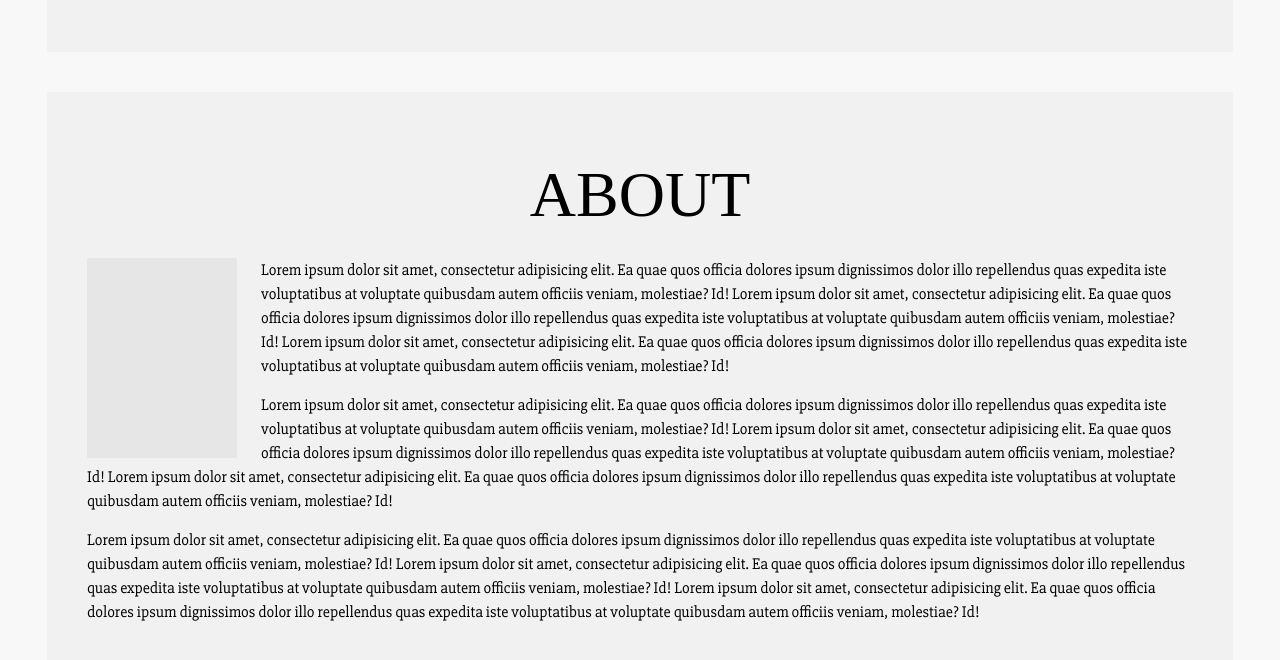
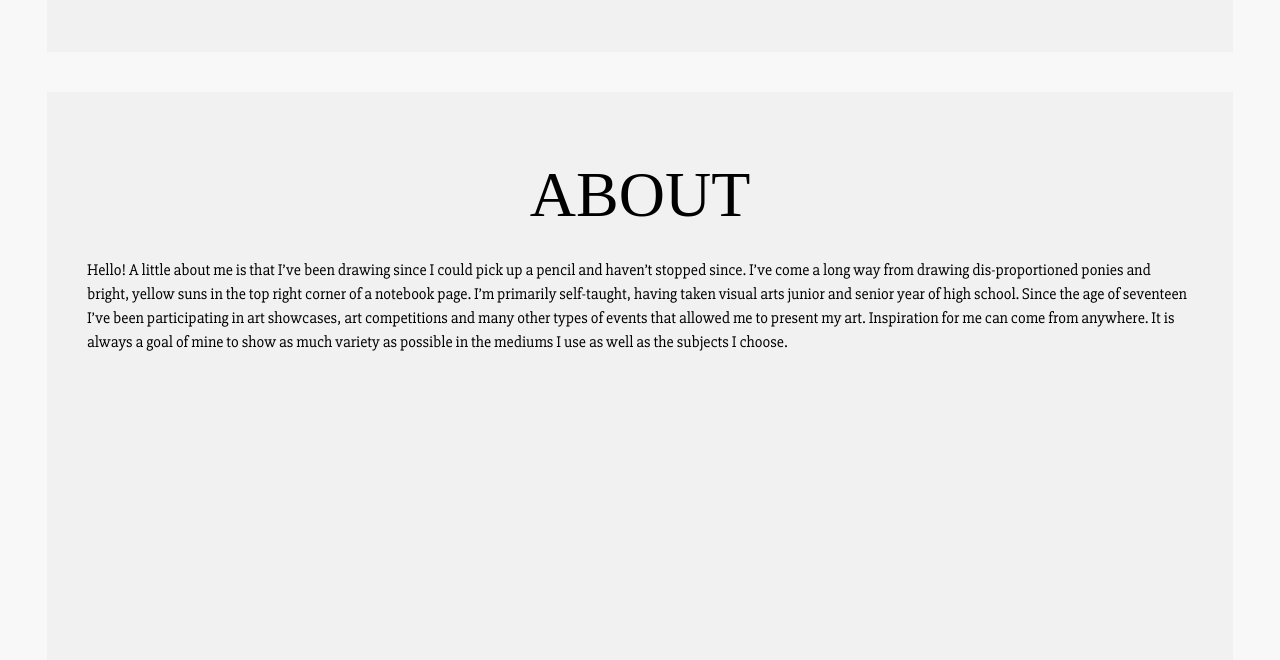
Before and after one commit to rmedina423/alicia-robles-art, a Jekyll site: the page built from index.html, in a window 1280 px wide and 900 px high, scrolled down 808 px. Shown: the top 660 px of the window. Built offline with Jekyll 4.4.1, drawn with Linux system fonts in a browser that asks for light colours; nearby versions of some CDN libraries; some web fonts are replaced; library files that are not in the unit come from our copies; comment, search, counter and statistics services are not loaded.

Commit message:
add text and remove profile img

```diff
--- a/_includes/about.html
+++ b/_includes/about.html
@@ -1,4 +1,4 @@
-<div class="about">
+<!-- <div class="about">
 
 	<div class="title">
 		<h1>about</h1>
@@ -6,28 +6,25 @@
 
 	<div class="content">
 		<div class="content-img">
-			<img src="">
+			<img src="./css/images/profile-pic.jpg">
 		</div>
 		<p>
-			Lorem ipsum dolor sit amet, consectetur adipisicing elit. Ea quae quos officia dolores ipsum dignissimos dolor illo repellendus quas expedita iste voluptatibus at voluptate quibusdam autem officiis veniam, molestiae? Id!
+			Hello! A little about me is that I’ve been drawing since I could pick up a pencil and haven’t stopped since. I’ve come a long way from drawing dis-proportioned ponies and bright, yellow suns in the top right corner of a notebook page. I’m primarily self-taught, having taken visual arts junior and senior year of high school. Since the age of seventeen I’ve been participating in art showcases, art competitions and many other types of events that allowed me to present my art. Inspiration for me can come from anywhere. It is always a goal of mine to show as much variety as possible in the mediums I use as well as the subjects I choose.
+		</p>
+	</div>
 
-			Lorem ipsum dolor sit amet, consectetur adipisicing elit. Ea quae quos officia dolores ipsum dignissimos dolor illo repellendus quas expedita iste voluptatibus at voluptate quibusdam autem officiis veniam, molestiae? Id!
+</div> -->
 
-			Lorem ipsum dolor sit amet, consectetur adipisicing elit. Ea quae quos officia dolores ipsum dignissimos dolor illo repellendus quas expedita iste voluptatibus at voluptate quibusdam autem officiis veniam, molestiae? Id!
-		</p>
+<div class="about">
+
+	<div class="content">
+
+		<div class="title">
+			<h1>about</h1>
+		</div>
+
 		<p>
-			Lorem ipsum dolor sit amet, consectetur adipisicing elit. Ea quae quos officia dolores ipsum dignissimos dolor illo repellendus quas expedita iste voluptatibus at voluptate quibusdam autem officiis veniam, molestiae? Id!
-
-			Lorem ipsum dolor sit amet, consectetur adipisicing elit. Ea quae quos officia dolores ipsum dignissimos dolor illo repellendus quas expedita iste voluptatibus at voluptate quibusdam autem officiis veniam, molestiae? Id!
-
-			Lorem ipsum dolor sit amet, consectetur adipisicing elit. Ea quae quos officia dolores ipsum dignissimos dolor illo repellendus quas expedita iste voluptatibus at voluptate quibusdam autem officiis veniam, molestiae? Id!
-		</p>
-		<p>
-			Lorem ipsum dolor sit amet, consectetur adipisicing elit. Ea quae quos officia dolores ipsum dignissimos dolor illo repellendus quas expedita iste voluptatibus at voluptate quibusdam autem officiis veniam, molestiae? Id!
-
-			Lorem ipsum dolor sit amet, consectetur adipisicing elit. Ea quae quos officia dolores ipsum dignissimos dolor illo repellendus quas expedita iste voluptatibus at voluptate quibusdam autem officiis veniam, molestiae? Id!
-
-			Lorem ipsum dolor sit amet, consectetur adipisicing elit. Ea quae quos officia dolores ipsum dignissimos dolor illo repellendus quas expedita iste voluptatibus at voluptate quibusdam autem officiis veniam, molestiae? Id!
+			Hello! A little about me is that I’ve been drawing since I could pick up a pencil and haven’t stopped since. I’ve come a long way from drawing dis-proportioned ponies and bright, yellow suns in the top right corner of a notebook page. I’m primarily self-taught, having taken visual arts junior and senior year of high school. Since the age of seventeen I’ve been participating in art showcases, art competitions and many other types of events that allowed me to present my art. Inspiration for me can come from anywhere. It is always a goal of mine to show as much variety as possible in the mediums I use as well as the subjects I choose.
 		</p>
 	</div>
 
```
